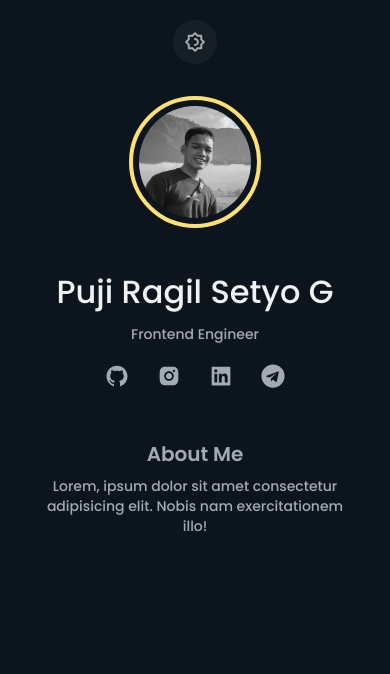
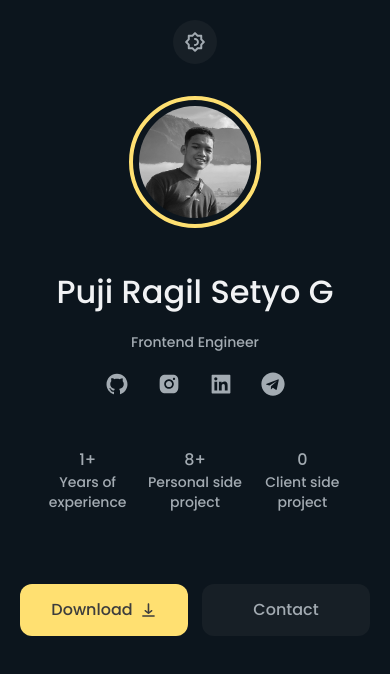
Before and after one commit to pujiragil/Maporto, a Next.js app: page / in a window 390 px wide. Shown: the top 674 px of the page. Built offline with nearby package versions, Linux system fonts and the light colour scheme.

Commit message:
change md responsive size

```diff
--- a/components/Profile/index.tsx
+++ b/components/Profile/index.tsx
@@ -3,17 +3,18 @@ import Switch from "../Switch";
 import { AiFillGithub, AiFillInstagram, AiFillLinkedin } from "react-icons/ai";
 import { FaTelegram } from "react-icons/fa";
 import Link from "next/link";
-import About from "../About";
+import MainButton from "../Button";
 
 export default function Profile() {
   return (
-    <div className="flex flex-col gap-8 md:gap-16 items-center justify-center">
+    <div className="flex flex-col gap-8 md:gap-12 xl:gap-16 items-center justify-center">
       <Switch />
       <div className="flex flex-col md:flex-row gap-10 items-center justify-center">
         <Avatar />
         <Information />
       </div>
-      <About />
+      <Experience/>
+      <MainButton/>
     </div>
   );
 }
@@ -22,10 +23,10 @@ const Information = () => {
   return (
     <div className="flex flex-col gap-5">
       <div className="text-center md:text-left">
-        <h1 className="text-primary-one dark:text-secondary-one text-head mb-2">
+        <h1 className="text-primary-one dark:text-secondary-one text-head mb-4">
           Puji Ragil Setyo G
         </h1>
-        <p className="text-primary-two dark:text-secondary-two text-sm">
+        <p className="text-primary-two dark:text-secondary-two text-sm md:text-xl">
           Frontend Engineer
         </p>
       </div>
@@ -52,3 +53,22 @@ const Social = () => {
     </div>
   );
 };
+
+const Experience = () => {
+  return (
+    <div className="p-5 flex justify-center gap-3 md:gap-14 text-primary-two dark:text-secondary-two">
+      <div className="flex flex-1 flex-col text-center max-w-[105px] md:max-w-[125px]">
+        <p className="md:text-2xl">1+</p>
+        <p className="text-sm md:text-xl">Years of experience</p>
+      </div>
+      <div className="flex flex-1 flex-col text-center max-w-[105px] md:max-w-[125px]">
+        <p className="md:text-2xl">8+</p>
+        <p className="text-sm md:text-xl">Personal side project</p>
+      </div>
+      <div className="flex flex-1 flex-col text-center max-w-[105px] md:max-w-[125px]">
+        <p className="md:text-2xl">0</p>
+        <p className="text-sm md:text-xl">Client side project</p>
+      </div>
+    </div>
+  )
+}
```
